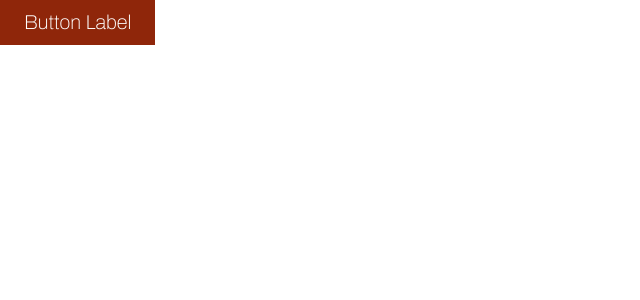
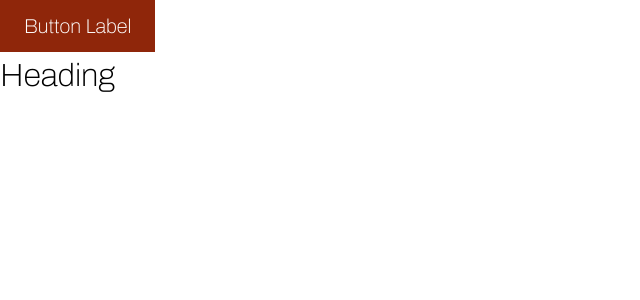
Before and after one commit to larissasouto/news-portal, a React (Create React App) app: page / in a window 1280 px wide. Shown: the top 300 px of the page, without its empty margins (0-640 px from the left). Built offline with nearby package versions, Linux system fonts and the light colour scheme.

Commit message:
heading component

```diff
--- a/src/App.js
+++ b/src/App.js
@@ -1,9 +1,15 @@
 import Button from "./componentes/Button/Button";
+import Heading from "./componentes/Heading/Heading";
 
 import "./App.css";
 
 function App() {
-  return <Button />;
+  return(
+    <div>
+      <Button />
+      <Heading title="Heading" />
+    </div>
+  );
 }
 
 export default App;
--- a/src/componentes/Button/Button.scss
+++ b/src/componentes/Button/Button.scss
@@ -8,7 +8,6 @@
     background-color: $token-brand-color-primary-3;
     border-radius: $token-radius-size-none;
     border: 0px;
-    line-height: $token-line-height-tight;
 }
 
 button:hover{
@@ -19,5 +18,6 @@ button:hover{
     font-family: $token-font-family-highlight;
     font-weight: $token-font-weight-medium;
     font-size: $token-font-size-sm;
+    line-height: $token-line-height-tight;
     color: $token-neutral-color-5;
 }
--- /dev/null
+++ b/src/componentes/Heading/Heading.js
@@ -0,0 +1,10 @@
+import React from 'react';
+import './Heading.scss';
+
+function Heading({title}) {
+  return (
+    <text className="heading-text">{title}</text>
+  );
+}
+
+export default Heading;
--- /dev/null
+++ b/src/componentes/Heading/Heading.scss
@@ -0,0 +1,9 @@
+@import '../../style-dictionary-dist/variables.scss';
+
+.heading-text {
+    font-size: $token-font-size-lg;
+    font-family: $token-font-family-highlight;
+    font-weight: $token-font-weight-bold;
+    line-height: $token-line-height-distant;
+    color: $token-neutral-color-1;
+}
```
Also changed, not shown: src/componentes/Heading.js (deleted, +0 -9 lines).
